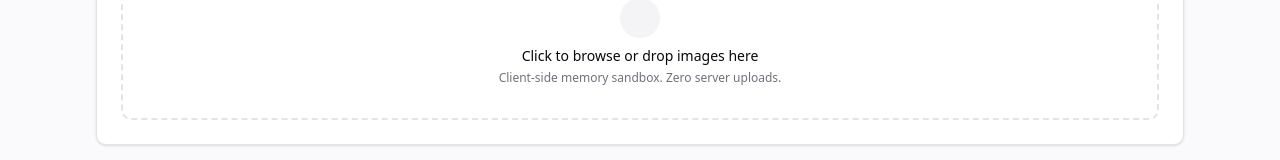
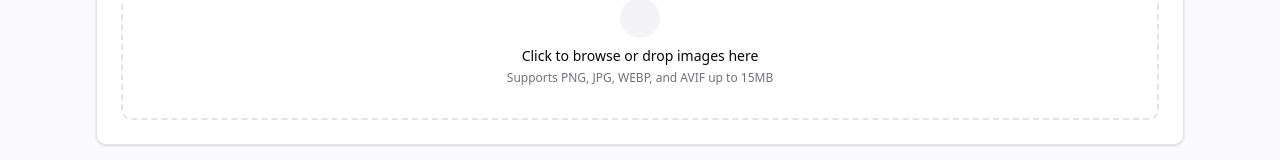
Before and after one commit to rakibulislamdev/UnTraceMe, a Next.js app: page /image-sanitizer in a window 1280 px wide. Shown: the part 516-676 px from the top of the page. Built offline with nearby package versions, Linux system fonts and the light colour scheme; some icons are missing.

Commit message:
style(dropzone): replace technical sandbox text with supported file format info

```diff
--- a/app/image-sanitizer/_components/dropzone-pane.tsx
+++ b/app/image-sanitizer/_components/dropzone-pane.tsx
@@ -184,7 +184,7 @@ export function DropzonePane({
             : "Click to browse or drop images here"}
         </p>
         <p className="text-xs text-muted-foreground mt-1">
-          Client-side memory sandbox. Zero server uploads.
+          Supports PNG, JPG, WEBP, and AVIF up to 15MB
         </p>
       </div>
 
```
